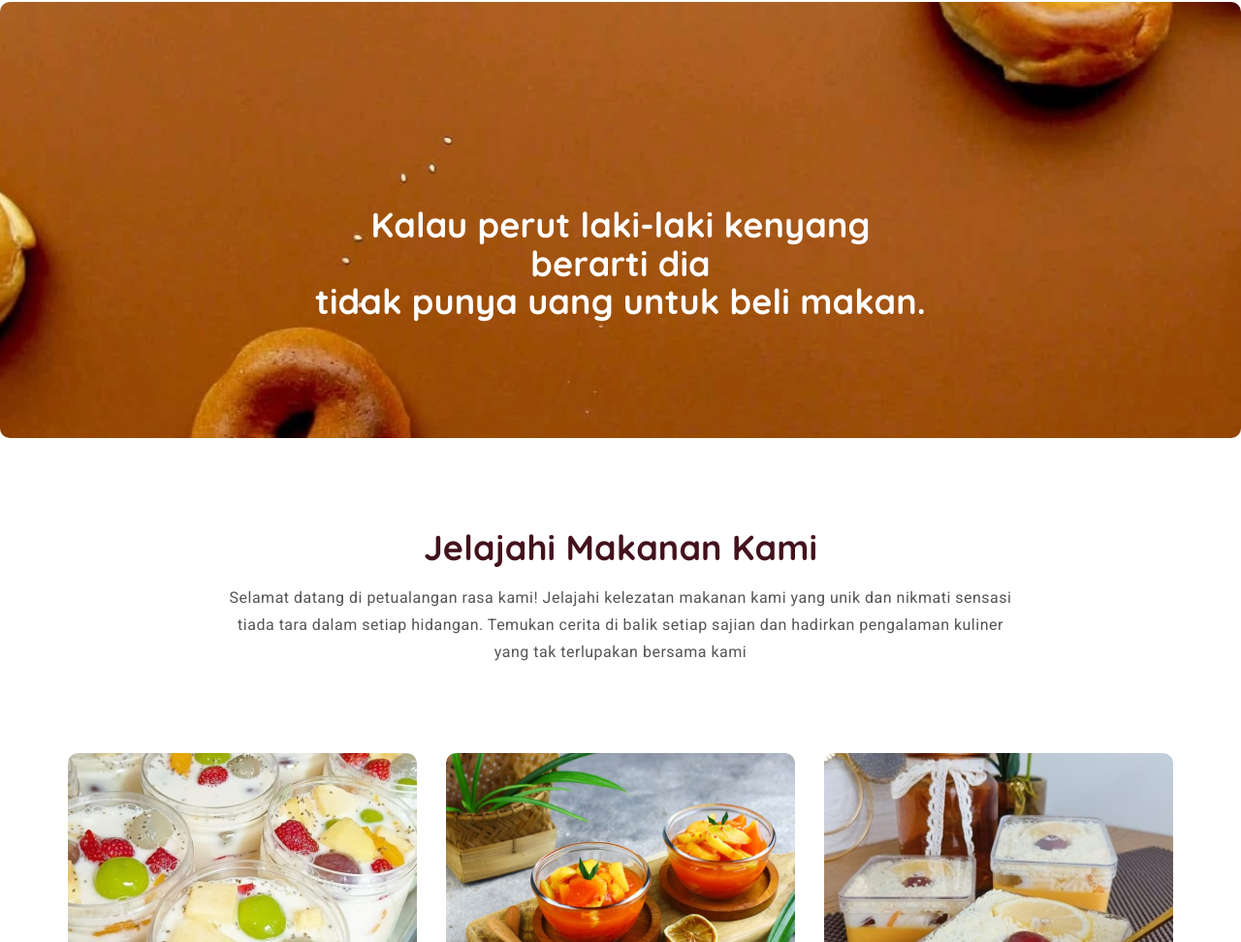
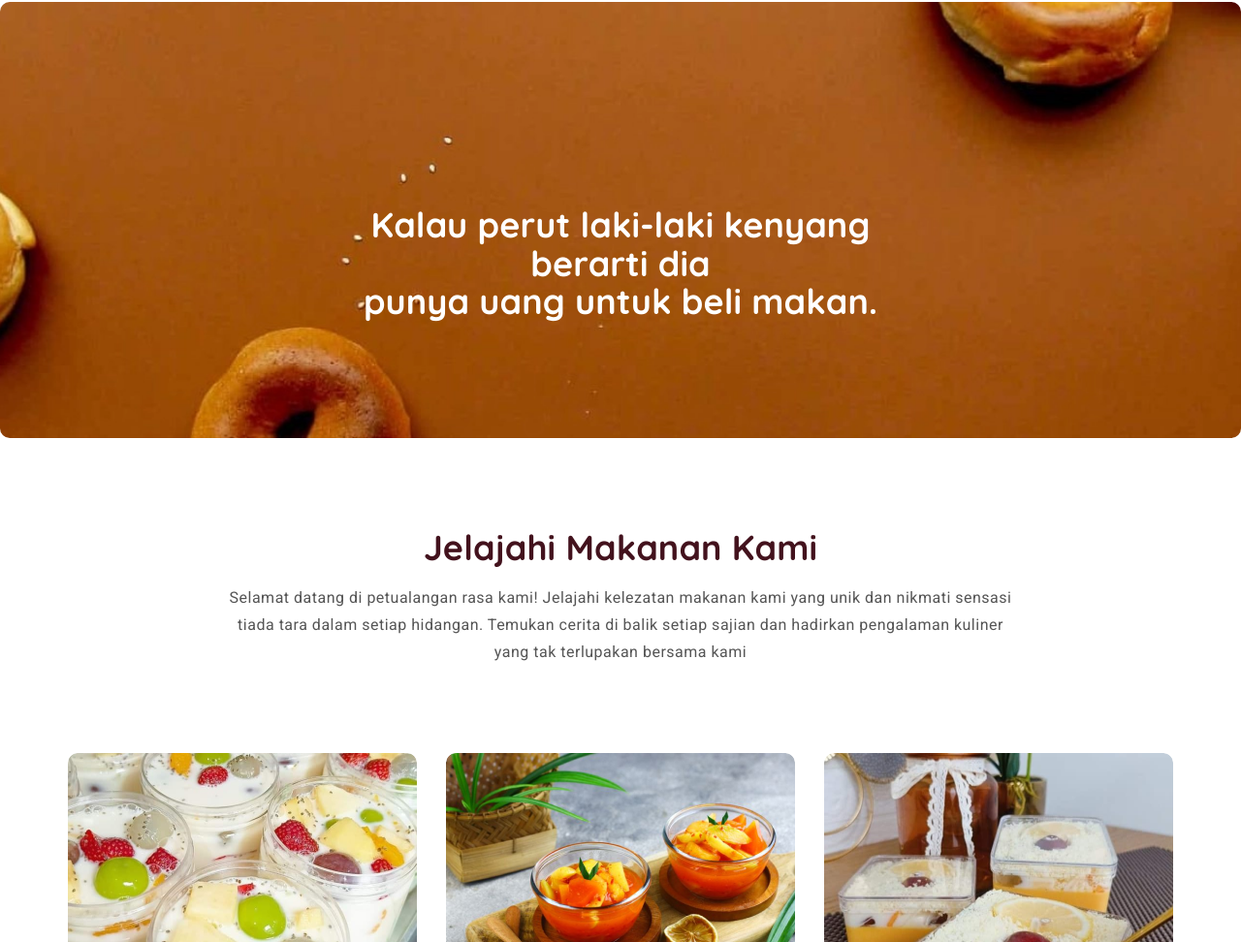
Before and after one commit to baagas0/kenzi-market, a plain HTML site: page index.html in a window 1280 px wide. Shown: the part 2420-3392 px from the top of the page at 97% size. Drawn offline with Linux system fonts and the light colour scheme; some packages are replaced by stand-ins of ours; a script that the page names is missing; files whose address does not match are found by name.

Commit message:
fixing word

```diff
--- a/index.html
+++ b/index.html
@@ -203,7 +203,7 @@
         <div class="video-action d-flex align-items-center justify-content-center"
             style="background-image: url(./images/bg1.png)">
             <div class="row text-center">
-                <h1 class="text-white">Kalau perut laki-laki kenyang <br>berarti dia <br>tidak punya uang untuk beli
+                <h1 class="text-white">Kalau perut laki-laki kenyang <br>berarti dia <br>punya uang untuk beli
                     makan.</h1>
             </div>
         </div>
```
